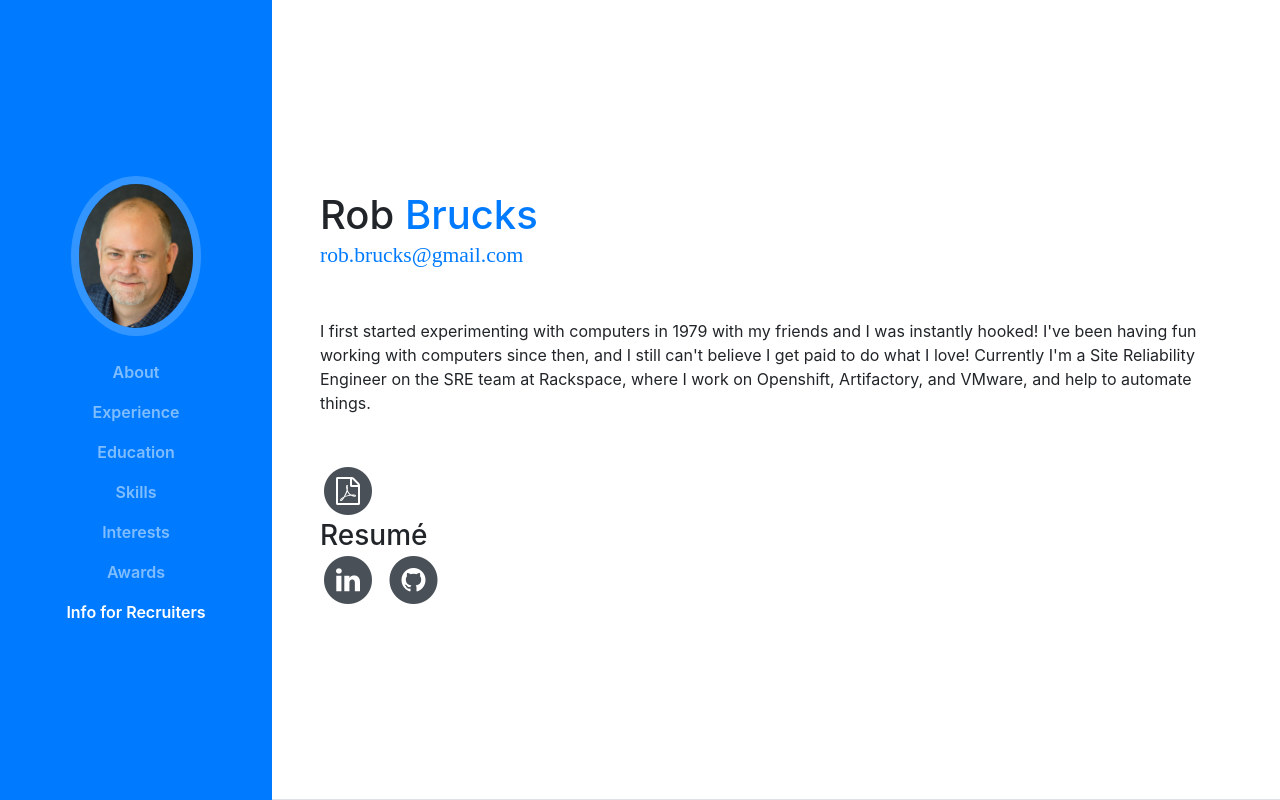
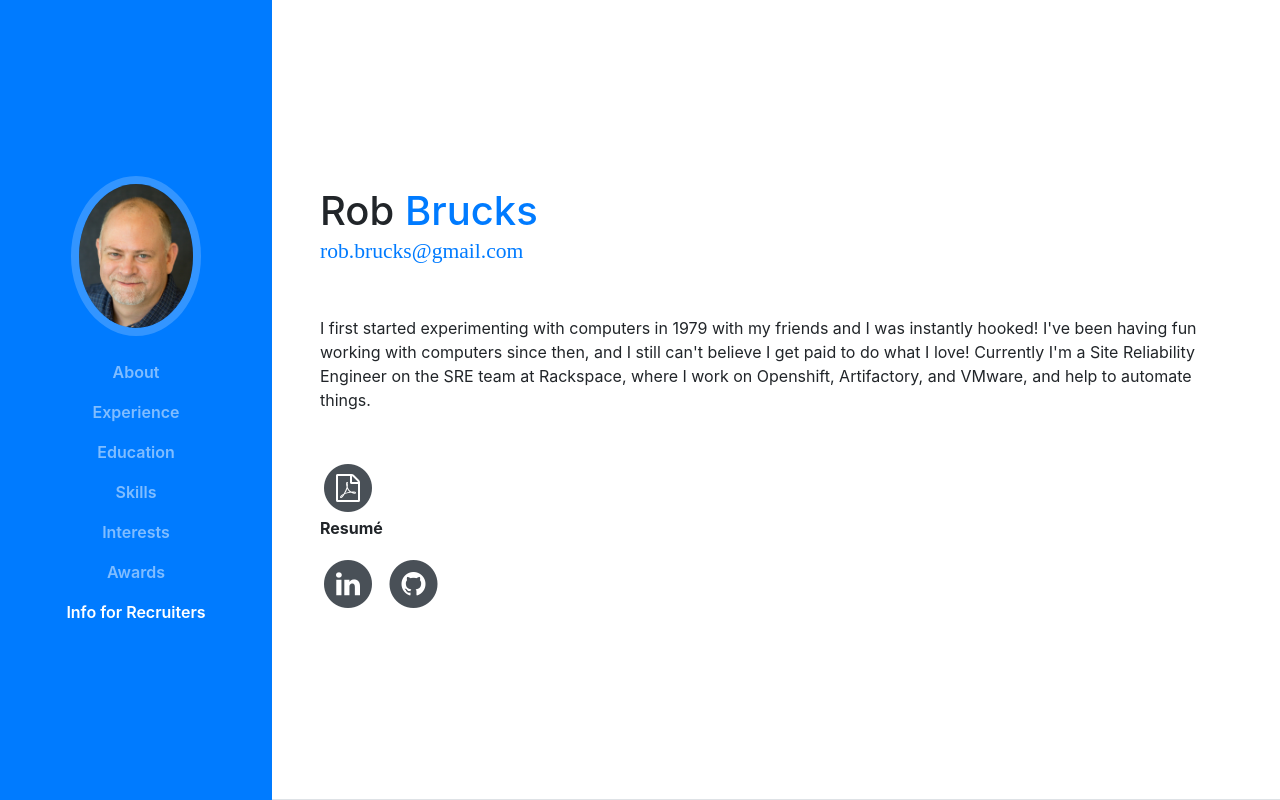
Before and after one commit to robbrucks/robbrucks.github.io, a website with bundled scripts: page index.html in a window 1280 px wide. Shown: the top 800 px of the page. Built offline with nearby package versions, Linux system fonts and the light colour scheme; a web font is replaced by a local one.

Commit message:
add text

```diff
--- a/index.html
+++ b/index.html
@@ -105,7 +105,7 @@ team at Rackspace, where I work on Openshift, Artifactory, and VMware, and help
                   <i class="fa fa-file-pdf-o fa-stack-1x fa-inverse"></i>
                 </span>
               </a>
-              <h3 class="mb-0">Resumé</h3>
+              <p class="font-weight-bold"> Resumé </p>
             </li>
             <li class="list-inline-item">
               <a href="https://www.linkedin.com/in/rob-brucks" target="_blank">
```
